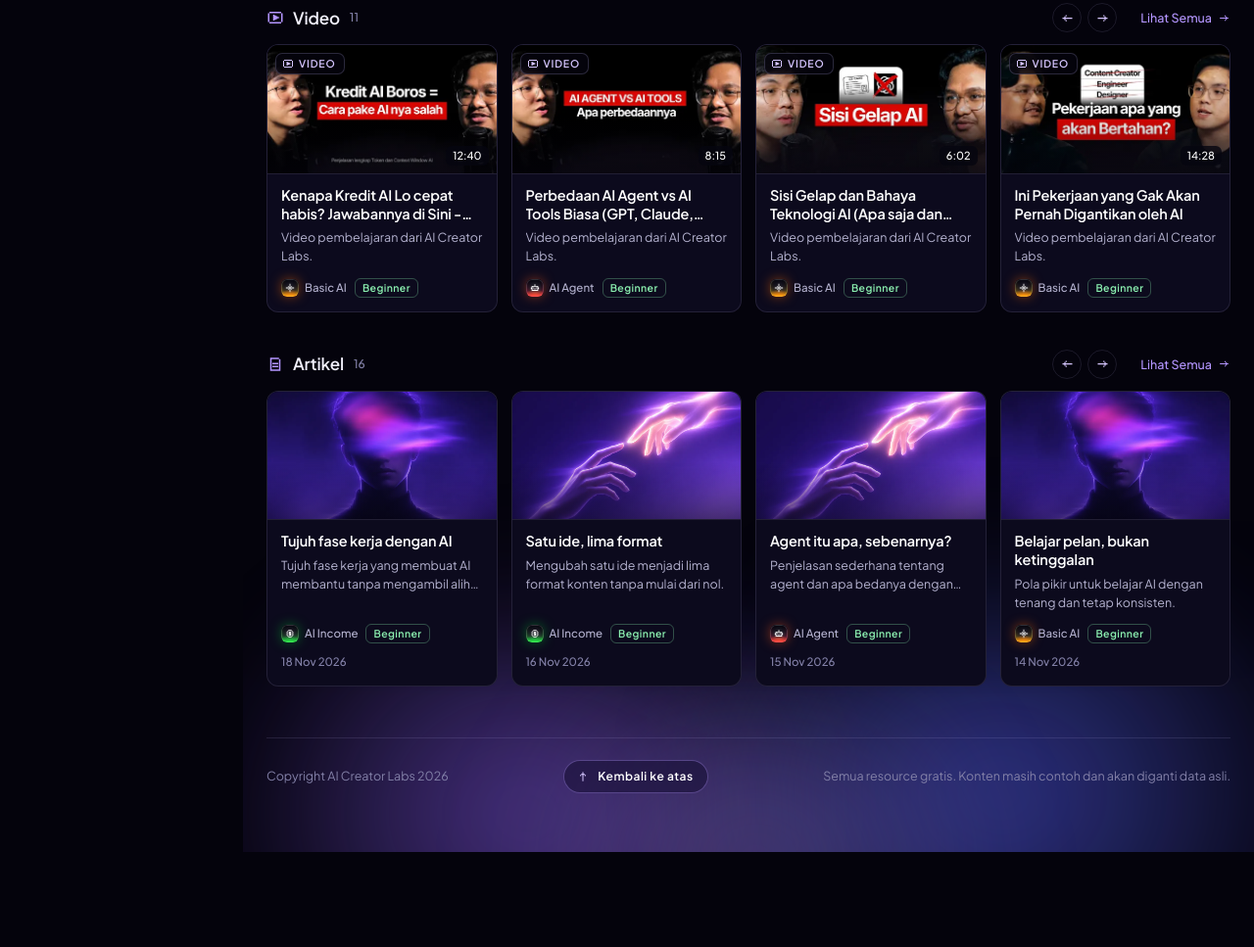
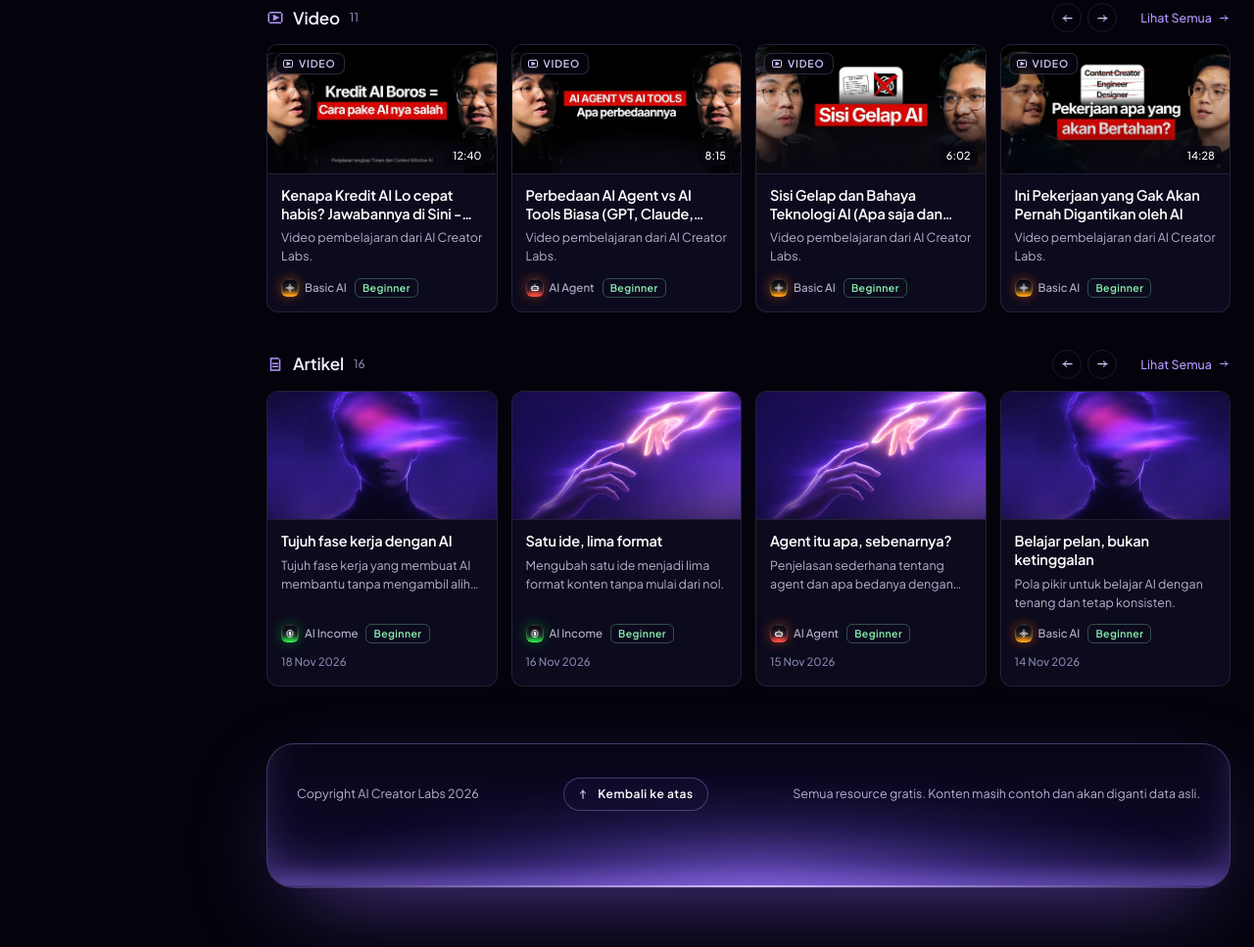
Before and after one commit to fieldofpraxis/ACL-PublicDirectory2, a plain HTML site: page index.html in a window 1280 px wide. Shown: the part 1239-2206 px from the top of the page at 98% size. Before the commit the page ends 2109 px from the top, so only its background shows below. Drawn offline with Linux system fonts and the light colour scheme.

Commit message:
Footer as rounded panel with rising violet glow
Co-Authored-By: Claude Sonnet 5.5 <noreply@anthropic.com>
Claude-Session: https://claude.ai/code/session_015ez9Tos3nKVWbBGBx7gJRk

```diff
--- a/index.html
+++ b/index.html
@@ -212,7 +212,14 @@ h1 .sr{font:italic 500 1em/1 var(--serif);letter-spacing:-.01em;color:var(--v6)}
 .empty .sr{font:italic 500 28px/1 var(--serif);color:var(--v6);display:block;margin-bottom:10px}
 .empty .btn{margin-top:16px}
 .fade{animation:fd .35s cubic-bezier(.2,.8,.2,1) both}@keyframes fd{from{opacity:0;transform:translateY(6px)}to{opacity:1;transform:none}}
-.foot{margin-top:50px;padding-top:22px;border-top:1px solid var(--line);display:flex;flex-wrap:wrap;gap:12px;justify-content:space-between;color:var(--dim);font-size:12.5px}
+.foot{position:relative;isolation:isolate;overflow:hidden;margin-top:56px;padding:34px 30px 78px;border-radius:28px;border:1px solid rgba(180,150,255,.32);background:linear-gradient(180deg,rgba(8,6,24,.96),rgba(18,12,52,.9));box-shadow:0 30px 90px -40px rgba(117,81,208,.8),inset 0 -26px 50px -28px rgba(146,108,238,.55);display:flex;flex-wrap:wrap;gap:12px;justify-content:space-between;align-items:center;color:var(--mute);font-size:12.5px;animation:fb 7s ease-in-out infinite alternate}
+.foot>*{position:relative;z-index:1}
+.foot::before{content:"";position:absolute;z-index:0;left:6%;right:6%;bottom:-70%;height:130%;background:radial-gradient(closest-side,rgba(150,115,255,.85),rgba(110,80,230,.35) 55%,transparent);filter:blur(26px);animation:fg 9s ease-in-out infinite alternate}
+.foot::after{content:"";position:absolute;z-index:0;left:14px;right:14px;bottom:0;height:2px;border-radius:2px;background:linear-gradient(90deg,transparent,rgba(214,198,255,.95),transparent);box-shadow:0 0 22px 4px rgba(160,125,255,.7);animation:fr 6s ease-in-out infinite alternate}
+@keyframes fg{from{transform:translateX(-6%) scale(1);opacity:.75}to{transform:translateX(6%) scale(1.08);opacity:1}}
+@keyframes fr{from{opacity:.55}to{opacity:1}}
+@keyframes fb{from{box-shadow:0 30px 90px -40px rgba(117,81,208,.6),inset 0 -26px 50px -28px rgba(146,108,238,.4)}to{box-shadow:0 30px 100px -36px rgba(117,81,208,.95),inset 0 -30px 56px -26px rgba(146,108,238,.7)}}
+@media(prefers-reduced-motion:reduce){.foot,.foot::before,.foot::after{animation:none}}
 .foot .sr{font:italic 500 18px/1 var(--serif);color:var(--v6)}
 /* palette */
 .ov{position:fixed;inset:0;z-index:200;background:rgba(3,2,10,.66);backdrop-filter:blur(8px);-webkit-backdrop-filter:blur(8px);opacity:0;visibility:hidden;transition:opacity .22s,visibility .22s;display:flex;justify-content:center;align-items:flex-start;padding:min(14vh,120px) 16px 16px}
@@ -313,7 +320,6 @@ body.so .side{transform:none}.sbk{display:block}body.so .sbk{opacity:1;visibilit
 </section>
 <section class="ban" id="ban" style="display:none"></section>
 <div class="wrap" id="wrap"></div>
-<div class="glow" aria-hidden="true"><i></i><i></i><i></i></div>
 </div>
 </div>
 <div class="ov" id="ov" aria-hidden="true"><div class="pal" role="dialog" aria-label="Pencarian">
```
